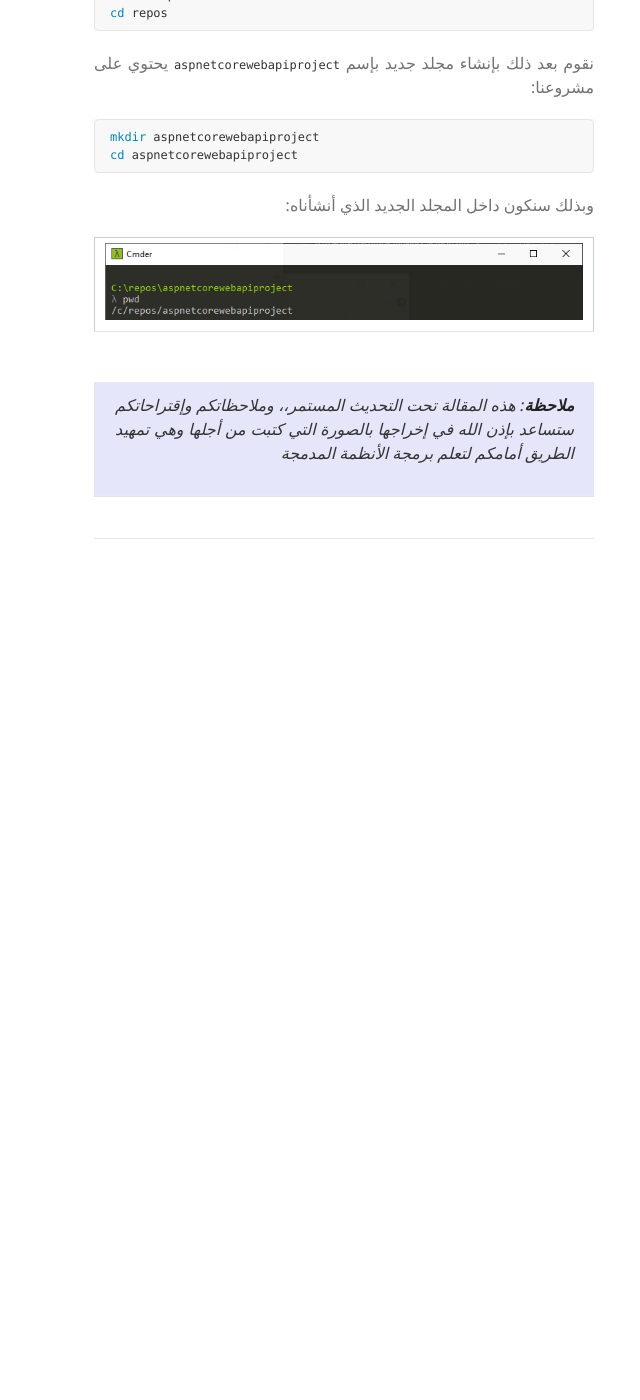
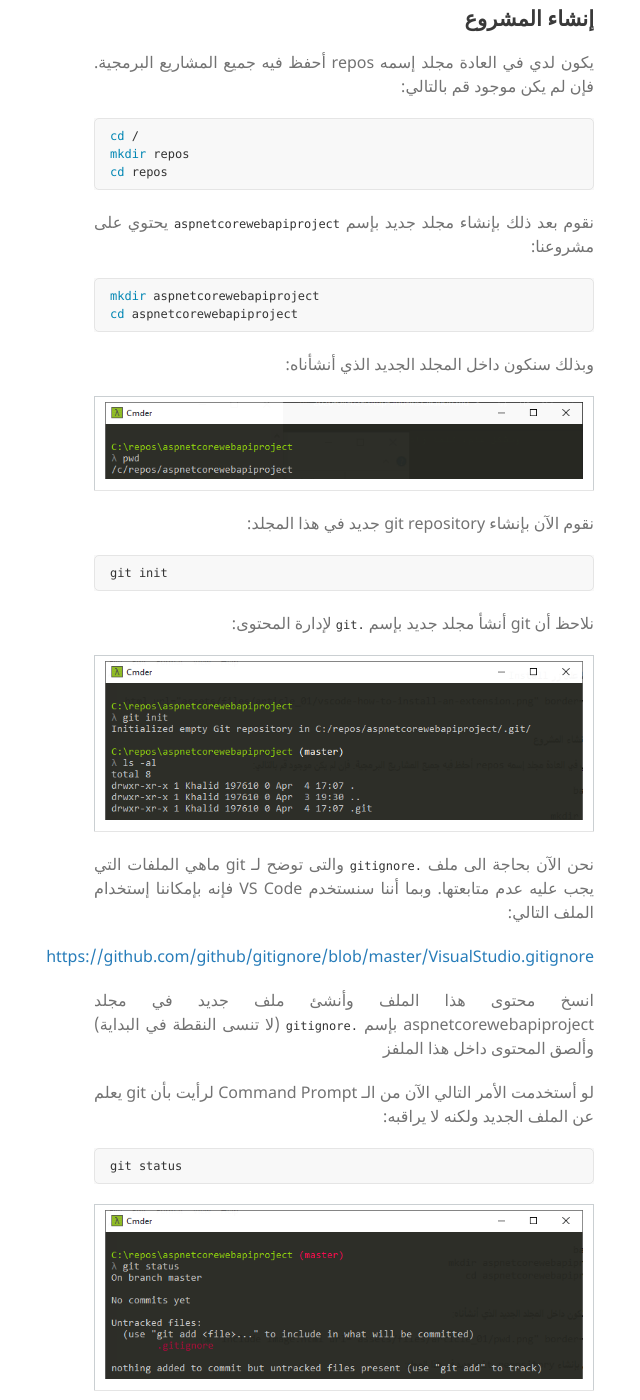
Before and after one commit to alhabish/aspnetcorewebapi-course, a Jekyll site: the page built from _posts/2020-04-02-setup-and-installation.md, in a window 1280 px wide and 1400 px high, scrolled down 3738 px. Shown: the whole window, without its empty margins (116-756 px from the left). Built offline with Jekyll 4.4.1, drawn with Linux system fonts in a browser that asks for light colours; comment, search, counter and statistics services are not loaded; before the commit the page ends 4368 px from its top, so only the background shows below that; some of the changed text lies outside the part shown.

Commit message:
a01: describes steps for initial commit

````diff
--- a/_layouts/post.html
+++ b/_layouts/post.html
@@ -7,7 +7,6 @@ comments: true
 {% if page.last_edit %}<div><i>آخر تحديث كان في <span dir="ltr">{{ page.last_edit | date: "%F" }}</div></i></p>{% endif %}
 
 <!-- from https://github.com/cstack/db_tutorial -->
-
 
       {% for post in site.posts %}
           {% if post.url == page.url %}
@@ -37,9 +36,11 @@ comments: true
 
     <p>{{ content }}</p>
 
+    <!--
     <blockquote class="post_ending_note">
         <p><strong>ملاحظة</strong>: هذه المقالة تحت التحديث المستمر،، وملاحظاتكم وإقتراحاتكم ستساعد بإذن الله في إخراجها بالصورة التي كتبت من أجلها وهي تمهيد الطريق أمامكم لتعلم برمجة الأنظمة المدمجة </p>
     </blockquote>
+    -->
 
     <hr>
       {% if prev_post %}
--- a/_posts/2020-04-02-setup-and-installation.md
+++ b/_posts/2020-04-02-setup-and-installation.md
@@ -84,6 +84,8 @@ git config --list
 
 {% include image.html url="assets/files/article_01/vscode-ext-vscodeicons.png" border="1" %}
 
+{% include image.html url="assets/files/article_01/vscode-ext-bracketpair.png" border="1" %}
+
 وذلك عن طريق الخطوات التالية:
 
 * إختيار Extensions من القائمة اليسرى
@@ -94,7 +96,7 @@ git config --list
 {% include image.html url="assets/files/article_01/vscode-how-to-install-an-extension.png" border="1" %}
 
 
-### []()إنشاء المشروع
+## []()إنشاء المشروع
 
 يكون لدي في العادة مجلد إسمه repos أحفظ فيه جميع المشاريع البرمجية. فإن لم يكن موجود قم بالتالي:
 
@@ -116,48 +118,42 @@ cd aspnetcorewebapiproject
 
 {% include image.html url="assets/files/article_01/pwd.png" border="1" %}
 
+نقوم الآن بإنشاء git repository جديد في هذا المجلد:
 
+```bash
+git init
+```
 
-<!---
+نلاحظ أن git أنشأ مجلد جديد بإسم `.git` لإدارة المحتوى:
 
+{% include image.html url="assets/files/article_01/git-init.png" border="1" %}
 
-من الممكن إعتبار الأنظمة المدمجة بأنها جميع أنظمة الحاسب الآلي ماعدا تلك المصنوعة للإستخدامات العامة والمتعددة general purpose كأجهزة الحاسب المنزلي وأجهزة اللابتوب حيث أنها تؤدي مهمة محددة specific purpose تم تطويرها من أجلها ولا يمكن، أو يصعب، تغييرها بعد ذلك. وعادة ما تكون هذه الأنظمة مدمجة أو متضمنة في نظام ميكانيكي أو كهربائي أكبر ومتحكمة به.  ويستفاد من هذه الأنظمة في الكثير من الصناعات والإلكترونيات والتي تشمل، وليست حصراً عليها فقط، الأجهزة الطبية، الأجهزة المنزلية، الألعاب، أنظمة الاتصالات، السيارات ... الخ.
+نحن الآن بحاجة الى ملف `.gitignore` والتى توضح لـ git ماهي الملفات التي يجب عليه عدم متابعتها. وبما أننا سنستخدم VS Code فإنه بإمكاننا إستخدام الملف التالي:
 
-### []()خصائص الأنظمة المدمجة
-لهذه الأنظمة عدة خصائص نذكر منها:
-* مصممة لتنفيذ مهمة معينة وغرض واحد ويتم تنفيذ برنامجها بشكل مستمر ومتكرر
-* مصممة للإستهلاك القليل للطاقة
-* مصممة للتعامل مع البيئة المحيطة حيث تحتوي على حساسات sensors لتلمس ما يحدث من حولها وقياس بعض الخصائص في البيئة المحيطة، و محركات actuators للتنفيذ والتأثير على ما حولها بناءاً على هذه المعطيات
-* لا يوجد لها في العادة واجهة للتعامل المباشر مع المستخدم وفي حالة وجودها فإنها تكون مبسطة للغاية
+<https://github.com/github/gitignore/blob/master/VisualStudio.gitignore>
 
-### []()المتحكمات Microcontrollers
-أحد مكونات هذه الأنظمة هو المتحكم microcontroller والذي يعتبر نظام حاسب آلي مصغر ويتكون من الأجزاء التالية:
-* المعالج CPU
-* الذاكرة العشوائية RAM والمستخدمة لحفظ البيانات المؤقته volatile بمعنى انها تُمسح إن أعدنا تشغيل النظام
-* ذاكرة القراءة أو التخزين ROM والتي تستخدم لحفظ البرنامج والبيانات الثابتة constant data. وهذه الذاكرة non-volatile بمعنى انها تبقى حتى وإن لم تتوفر الطاقة للنظام
-* طرفيات للمدخلات والخرجات I/O peripherals
-* اتساع ذاكرة الوصول السريع registers، فهناك أنواع مثل 8bit، 16bit، 32bit، 64bit ... وهي تعني أن الذاكرة تحتمل حجم بيانات بهذه السعة، وإجمالاً، فإنه كلما زادت السعة زاد حجم البيانت التي يمكن التعامل معها في نفس المدة.
-* المنافذ التسلسلية Serial ports
-* المؤقت Timer
-* سرعة الساعة Clock speed، وبشكل عام، كلما زادت سرعة الساعة كلما أمكن تنفيذ أوامر أكثر في مدة أقل
-* المحول التماثلي الرقمي Analog to Digital Converter - ADC
-* المحول الرقمي التماثلي Digital to Analog Converter - DAC
+انسخ محتوى هذا الملف وأنشئ ملف جديد في مجلد aspnetcorewebapiproject بإسم `.gitignore` (لا تنسى النقطة في البداية) وألصق المحتوى داخل هذا الملفز
 
-وسأقوم بشرح هذه الأجزاء بالتفصيل في مقالات قادمة بإذن الله
+لو أستخدمت الأمر التالي الآن من الـ Command Prompt لرأيت بأن git يعلم عن الملف الجديد ولكنه لا يراقبه:
 
-### []()إختيار المتحكم المناسب لهذا الكورس
-الخاصية الأولى التي ينبغي النظر اليها عند إختيار المتحكم هو إختيار الهيكلة instruction set architecture (ISA)  المناسبة. أمثلة عليها تشمل 8051، PIC، AVR، MSP430 و ARM Cortex M. وقد تم إختيار الهيكلة الأخيرة حيث أنها تعتبر الأكثر إنتشاراً خاصة  تلك من نوع الـ 32bit. وبعد حصرها على الهيكلة المناسبة ننظر الى ما يلي:
-* سرعة المعالج
-* حجم الذاكرة العشوائية RAM وذاكرة القراءة أو التخزين ROM
-* أنواع الـ IO Pins المتوفره في المتحكم، وأذكر منها I2C، UART، SPI، GPIO و USB
-* كمية الطاقة التي يستهلكها المتحكم
+```bash
+git status
+```
 
-بنائاً على هذه المعطيات سيتضح لنا فيما بعد بإذن الله أن TM4C123 Tiva LaunchPad مناسبة جداً وتحقق أهم الإشتراطات
+{% include image.html url="assets/files/article_01/git-status-before-add.png" border="1" %}
 
-### []()شراء المتحكم
-يمكن شراء المتحكم من عدة مصادر، ومنها:
-* [Texas Instruments](http://www.ti.com/tool/EK-TM4C123GXL)
-* [Newark](http://www.newark.com/texas-instruments/ek-tm4c123gxl/eval-board-tm4c123g-tiva-c-launchpad/dp/73W9275)
-* [Farnell](http://uk.farnell.com/texas-instruments/ek-tm4c123gxl/tm4c123g-launchpad-tiva-c-eval/dp/2314937)
+ثم ننفذ الأمر التالي لإضافة الملف الجديد الى منطقة الـ staging الخاصة بـ git:
 
--->
+```bash
+git add .
+```
+
+{% include image.html url="assets/files/article_01/git-status-after-add.png" border="1" %}
+
+والآن نضيفها للـ local repository بإستخدام الأمر التالي:
+
+```bash
+git commit -m "initial commit"
+```
+
+{% include image.html url="assets/files/article_01/git-commit.png" border="1" %}
````
Also changed, not shown: assets/files/article_01/git-commit.png (added), assets/files/article_01/git-init.png (added), assets/files/article_01/git-status-after-add.png (added), assets/files/article_01/git-status-before-add.png (added), assets/files/article_01/vscode-ext-bracketpair.png (added).
